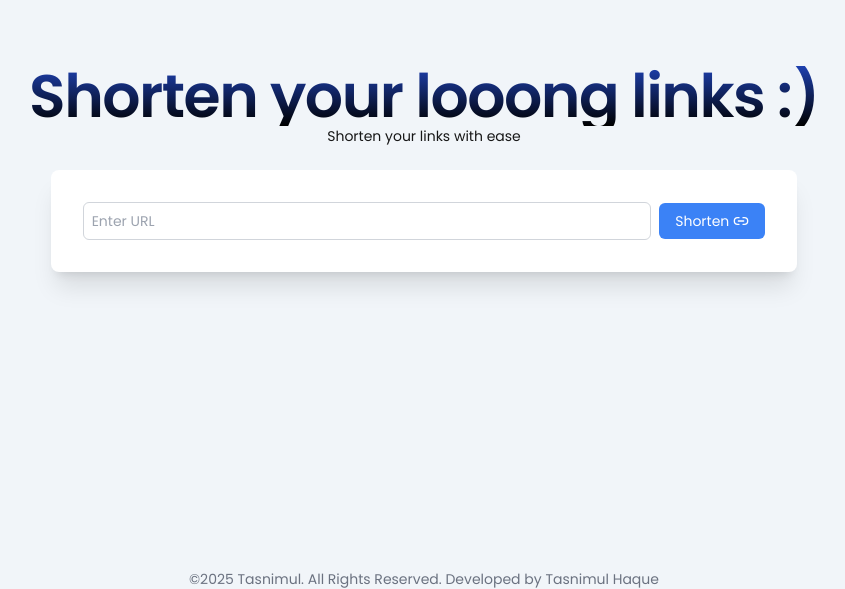
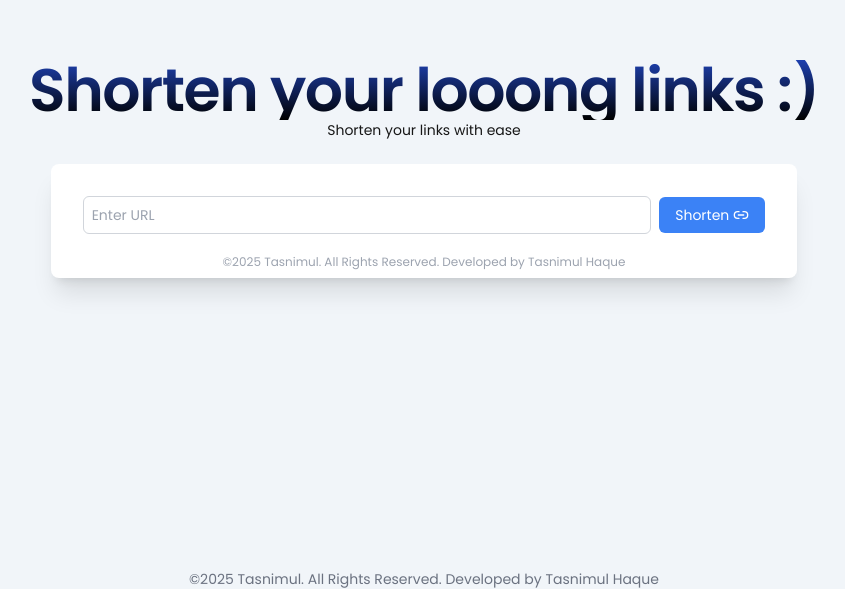
Before and after one commit to tasnimultas67/pro-url-shortner, a Next.js app: page / in a window 1280 px wide. Shown: the part 231-820 px from the top of the page, without its empty margins (216-1061 px from the left). Built offline with nearby package versions, Linux system fonts and the light colour scheme.

Commit message:
feat: add footer with copyright notice to ShortenerForm and improve layout spacing

```diff
--- a/app/components/ShortenerForm.js
+++ b/app/components/ShortenerForm.js
@@ -2,11 +2,13 @@
 import { Copy, Download, Link2 } from "lucide-react";
 import React, { useRef, useState } from "react";
 import { QRCodeCanvas } from "qrcode.react";
+import Link from "next/link";
 
 const ShortenerForm = () => {
   const [url, setUrl] = useState("");
   const [shortenedUrl, setShortenedUrl] = useState("");
   const qrCodeRef = useRef(null);
+  const dateYear = new Date().getFullYear();
 
   async function shortURL(e) {
     e.preventDefault();
@@ -49,7 +51,7 @@ const ShortenerForm = () => {
   };
 
   return (
-    <div className="w-full">
+    <div className="w-full space-y-5">
       {/* Form */}
       <form
         onSubmit={shortURL}
@@ -102,6 +104,14 @@ const ShortenerForm = () => {
           </div>
         </div>
       )}
+      <div>
+        <h3 className="text-xs text-center text-gray-400">
+          ©{dateYear} Tasnimul. All Rights Reserved. Developed by{" "}
+          <Link href="https://tasnimul.vercel.app/" target="_blank">
+            Tasnimul Haque
+          </Link>
+        </h3>
+      </div>
     </div>
   );
 };
--- a/app/page.js
+++ b/app/page.js
@@ -14,7 +14,7 @@ export default function Home() {
             </h3>
             <p className="text-sm ">Shorten your links with ease</p>
           </div>
-          <div className="w-11/12 md:w-7/12 m-auto bg-white p-5 md:p-8 rounded-lg shadow-xl">
+          <div className="w-11/12 md:w-7/12 m-auto bg-white p-5 md:p-8 md:pb-2 rounded-lg shadow-xl">
             <ShortenerForm></ShortenerForm>
           </div>
           {/* <div>
```
